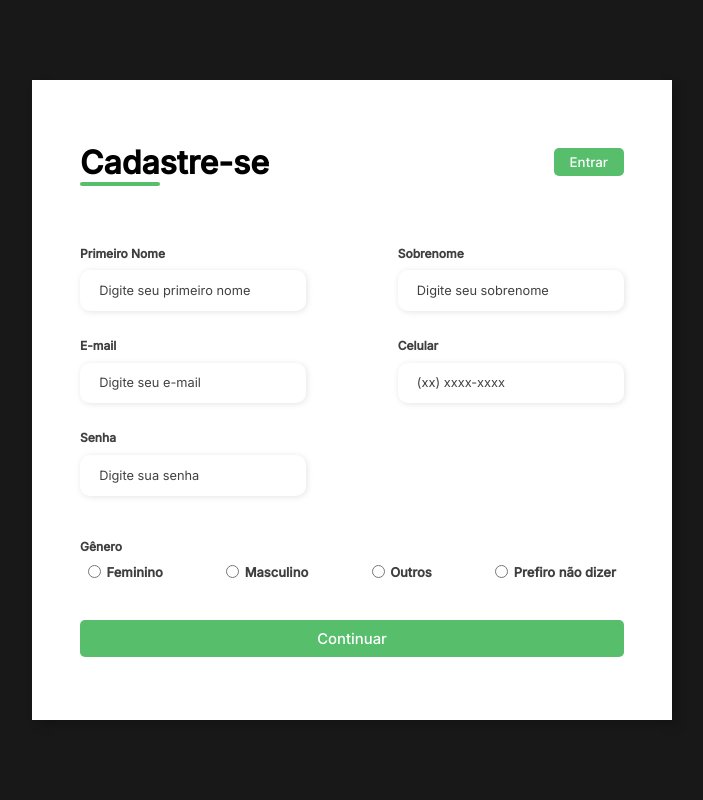
After one commit to Prantes/app-curriculo, a PHP site: page /pages/cadastro.html in a window 1280 px wide. The commit adds this page. Shown: the whole page, without its empty margins (288-991 px from the left). Run offline with PHP 8.4, Linux system fonts and the light colour scheme.

Commit message:
Página de cadastro
Criação da página de cadastro para todos as resoluções.

```diff
--- /dev/null
+++ b/pages/cadastro.html
@@ -0,0 +1,97 @@
+<!DOCTYPE html>
+<html lang="pt-br">
+
+<head>
+    <meta charset="UTF-8">
+    <meta http-equiv="X-UA-Compatible" content="IE=edge">
+    <meta name="viewport" content="width=device-width, initial-scale=1.0">
+    <link rel="stylesheet" href="style/style-cad.css">
+    <title>Formulário</title>
+</head>
+
+<body>
+    <div class="container">
+        <div class="form-image">
+            <img src="../img/imgcad.svg" alt="">
+        </div>
+        <div class="form">
+            <form action="#">
+                <div class="form-header">
+                    <div class="title">
+                        <h1>Cadastre-se</h1>
+                    </div>
+                    <div class="login-button">
+                        <button><a href="login.html">Entrar</a></button>
+                    </div>
+                </div>
+
+                <div class="input-group">
+                    <div class="input-box">
+                        <label for="firstname">Primeiro Nome</label>
+                        <input id="firstname" type="text" name="firstname" placeholder="Digite seu primeiro nome" required>
+                    </div>
+
+                    <div class="input-box">
+                        <label for="lastname">Sobrenome</label>
+                        <input id="lastname" type="text" name="lastname" placeholder="Digite seu sobrenome" required>
+                    </div>
+                    <div class="input-box">
+                        <label for="email">E-mail</label>
+                        <input id="email" type="email" name="email" placeholder="Digite seu e-mail" required>
+                    </div>
+
+                    <div class="input-box">
+                        <label for="number">Celular</label>
+                        <input id="number" type="tel" name="number" placeholder="(xx) xxxx-xxxx" required>
+                    </div>
+
+                    <div class="input-box">
+                        <label for="password">Senha</label>
+                        <input id="password" type="password" name="password" placeholder="Digite sua senha" required>
+                    </div>
+
+
+                    <!--<div class="input-box">
+                        <label for="confirmPassword">Confirme sua Senha</label>
+                        <input id="confirmPassword" type="password" name="confirmPassword" placeholder="Digite sua senha novamente" required>
+                    </div>-->
+
+                </div>
+
+                <div class="gender-inputs">
+                    <div class="gender-title">
+                        <h6>Gênero</h6>
+                    </div>
+
+                    <div class="gender-group">
+                        <div class="gender-input">
+                            <input id="female" type="radio" name="gender">
+                            <label for="female">Feminino</label>
+                        </div>
+
+                        <div class="gender-input">
+                            <input id="male" type="radio" name="gender">
+                            <label for="male">Masculino</label>
+                        </div>
+
+                        <div class="gender-input">
+                            <input id="others" type="radio" name="gender">
+                            <label for="others">Outros</label>
+                        </div>
+
+                        <div class="gender-input">
+                            <input id="none" type="radio" name="gender">
+                            <label for="none">Prefiro não dizer</label>
+                        </div>
+                    </div>
+                </div>
+
+                <div class="continue-button">
+                    <button><a href="#">Continuar</a> </button>
+                </div>
+            </form>
+        </div>
+    </div>
+</body>
+
+</html>
--- a/pages/login.html
+++ b/pages/login.html
@@ -12,7 +12,7 @@
 <body>
     <div class="main-login">
         <div class="left-login">
-            <h1>Faça Login<br>e estruture o seu curriculo<h1>
+            <h1>Faça Login<br>e estruture o seu <a href="../index.html">curriculo</a><h1>
 
             <img src="../img/login2.svg" class="left-login-image" alt="login animação">
 
@@ -30,7 +30,7 @@
                 </div>
                 <a href=""><span >Esqueci minha senha</span></a>
                 <button class="btn-login">Login</button>
-                <a href="">
+                <a href="cadastro.html">
                     <span>Cadastre-se</span>
                 </a>
                 <button class="btn-google"> <i class="fa-brands fa-google"></i>Conecte-se com o Google</button>
--- /dev/null
+++ b/pages/style/style-cad.css
@@ -0,0 +1,211 @@
+@import url('https://fonts.googleapis.com/css2?family=Inter:wght@200;300;400;500&family=Open+Sans:wght@300;400;500;600&display=swap');
+* {
+    padding: 0;
+    margin: 0;
+    box-sizing: border-box;
+    font-family: 'Inter', sans-serif;
+}
+
+body {
+    width: 100%;
+    height: 100vh;
+    display: flex;
+    justify-content: center;
+    align-items: center;
+    background: #181818;
+}
+
+.container {
+    width: 80%;
+    height: 80vh;
+    display: flex;
+    box-shadow: 5px 5px 10px rgba(0, 0, 0, 0.212);
+}
+
+.form-image {
+    width: 50%;
+    display: flex;
+    justify-content: center;
+    align-items: center;
+    background-color: #181818;
+    padding: 1rem;
+}
+
+.form-image img {
+    width: 31rem;
+}
+
+.form {
+    width: 50%;
+    display: flex;
+    flex-direction: column;
+    justify-content: center;
+    align-items: center;
+    background-color: #fff;
+    padding: 3rem;
+}
+
+.form-header {
+    margin-bottom: 3rem;
+    display: flex;
+    justify-content: space-between;
+}
+
+.login-button {
+    display: flex;
+    align-items: center;
+}
+
+.login-button button {
+    border: none;
+    background-color: #57BE6C;
+    padding: 0.4rem 1rem;
+    border-radius: 5px;
+    cursor: pointer;
+    color: 181818;
+}
+
+.login-button button:hover {
+    background-color: #181818;
+    color:#57BE6C;
+}
+
+.login-button button a {
+    text-decoration: none;
+    font-weight: 500;
+    color: #fff;
+}
+
+.form-header h1::after {
+    content: '';
+    display: block;
+    width: 5rem;
+    height: 0.3rem;
+    background-color: #57BE6C;
+    margin: 0 auto;
+    position: absolute;
+    border-radius: 10px;
+}
+
+.input-group {
+    display: flex;
+    flex-wrap: wrap;
+    justify-content: space-between;
+    padding: 1rem 0;
+}
+
+.input-box {
+    display: flex;
+    flex-direction: column;
+    margin-bottom: 1.1rem;
+}
+
+.input-box input {
+    margin: 0.6rem 0;
+    padding: 0.8rem 1.2rem;
+    border: none;
+    border-radius: 10px;
+    box-shadow: 1px 1px 6px #0000001c;
+    font-size: 0.8rem;
+}
+
+.input-box input:hover {
+    background-color: #eeeeee75;
+}
+
+.input-box input:focus-visible {
+    outline: 1px solid #57BE6C;
+}
+
+.input-box label,
+.gender-title h6 {
+    font-size: 0.75rem;
+    font-weight: 600;
+    color: #000000c0;
+}
+
+.input-box input::placeholder {
+    color: #000000be;
+}
+
+.gender-group {
+    display: flex;
+    justify-content: space-between;
+    margin-top: 0.62rem;
+    padding: 0 .5rem;
+}
+
+.gender-input {
+    display: flex;
+    align-items: center;
+}
+
+.gender-input input {
+    margin-right: 0.35rem;
+}
+
+.gender-input label {
+    font-size: 0.81rem;
+    font-weight: 600;
+    color: #000000c0;
+}
+
+.continue-button button {
+    width: 100%;
+    margin-top: 2.5rem;
+    border: none;
+    background-color: #57BE6C;
+    padding: 0.62rem;
+    border-radius: 5px;
+    cursor: pointer;
+}
+
+.continue-button button:hover {
+    background-color: #181818;
+}
+
+.continue-button button a {
+    text-decoration: none;
+    font-size: 0.93rem;
+    font-weight: 500;
+    color: #fff;
+}
+
+@media screen and (max-width: 1330px) {
+    .form-image {
+        display: none;
+    }
+    .container {
+        width: 50%;
+    }
+    .form {
+        width: 100%;
+    }
+}
+
+@media screen and (max-width: 1064px) {
+    .container {
+        width: 90%;
+        height: auto;
+    }
+    .input-group {
+        flex-direction: column;
+        z-index: 5;
+        padding-right: 5rem;
+        max-height: 10rem;
+        overflow-y: scroll;
+        flex-wrap: nowrap;
+    }
+    .gender-inputs {
+        margin-top: 2rem;
+    }
+    .gender-group {
+        flex-direction: column;
+    }
+    .gender-title h6 {
+        margin: 0;
+    }
+    .gender-input {
+        margin-top: 0.5rem;
+    }
+}
--- a/style.css
+++ b/style.css
@@ -3,6 +3,7 @@
   margin: 0px;
   padding: 0px;
   text-decoration: none;
+
   }
 
   :root{
@@ -1478,4 +1479,5 @@ padding: 70px 0;
   font-size: 1rem;
   padding-right: 20px;
 }
+
 }
```
Also changed, not shown: script/script.js (+0 -14 lines), img/imgcad.svg (added).
